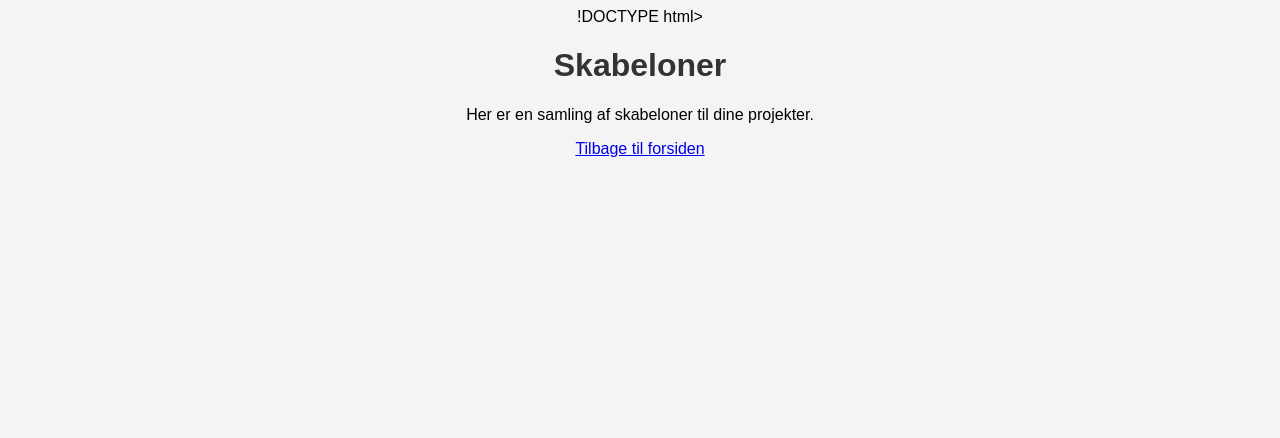
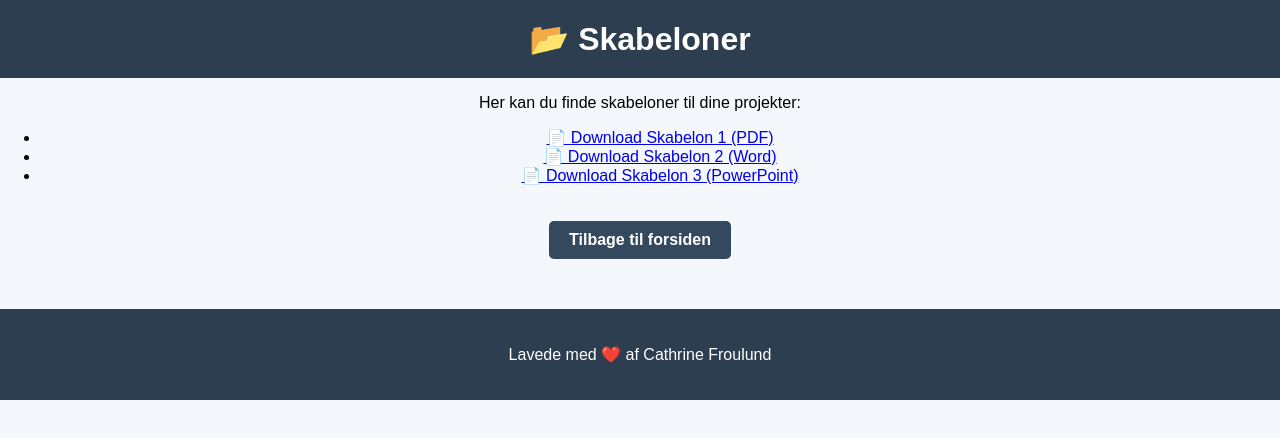
Before and after one commit to Cathrinef10/AppElevate, a plain HTML site: page skabeloner.html in a window 1280 px wide. Drawn offline with Linux system fonts and the light colour scheme.

Commit message:
Update skabeloner.html

```diff
--- a/skabeloner.html
+++ b/skabeloner.html
@@ -1,17 +1,30 @@
-!DOCTYPE html>
+<!DOCTYPE html>
 <html lang="da">
 <head>
     <meta charset="UTF-8">
     <meta name="viewport" content="width=device-width, initial-scale=1.0">
     <title>Skabeloner</title>
-    <style>
-        body { font-family: Arial, sans-serif; text-align: center; background-color: #f4f4f4; }
-        h1 { color: #333; }
-    </style>
+    <link rel="stylesheet" href="styles.css">
 </head>
 <body>
-    <h1>Skabeloner</h1>
-    <p>Her er en samling af skabeloner til dine projekter.</p>
-    <a href="index.html">Tilbage til forsiden</a>
+    <header>
+        <h1>📂 Skabeloner</h1>
+    </header>
+
+    <main>
+        <p>Her kan du finde skabeloner til dine projekter:</p>
+
+        <ul>
+            <li><a href="skabelon1.pdf" download>📄 Download Skabelon 1 (PDF)</a></li>
+            <li><a href="skabelon2.docx" download>📄 Download Skabelon 2 (Word)</a></li>
+            <li><a href="skabelon3.pptx" download>📄 Download Skabelon 3 (PowerPoint)</a></li>
+        </ul>
+
+        <a href="index.html" class="cta-button">Tilbage til forsiden</a>
+    </main>
+
+    <footer>
+        <p>Lavede med ❤️ af Cathrine Froulund</p>
+    </footer>
 </body>
 </html>
```
